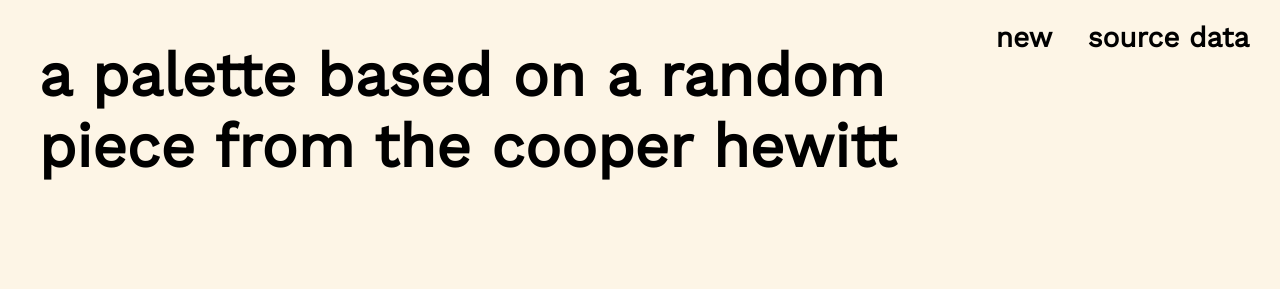
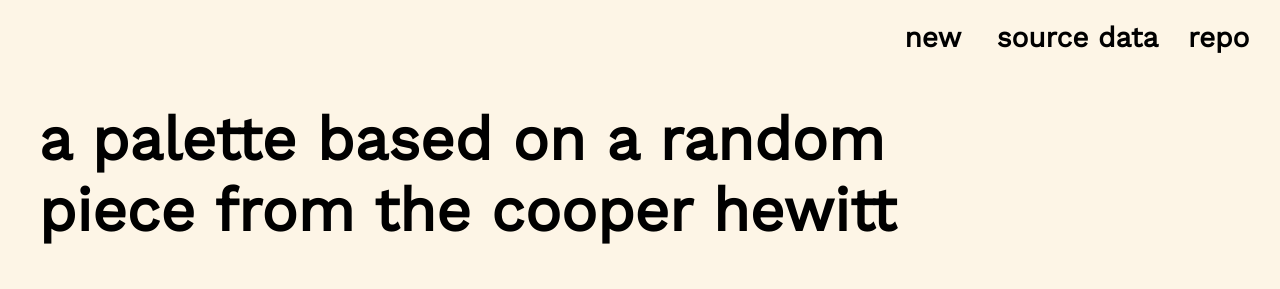
Before and after one commit to tolin478/web_javascript, a plain HTML site: page js_api_midterm/index.html in a window 1280 px wide. Drawn offline with nearby package versions, Linux system fonts and the light colour scheme; no server answers.

Commit message:
Add files via upload

```diff
--- a/js_api_midterm/index.html
+++ b/js_api_midterm/index.html
@@ -31,6 +31,7 @@
         text-align:center;
         margin-left:3vw;
         position:absolute;
+        margin-top:5vw;
       }
 
       h1{
@@ -116,6 +117,10 @@
         transition: .3s ease;
       }
 
+      #middlelink{
+        margin-right:2vw;
+      }
+
     </style>
 
   </head>
@@ -130,7 +135,8 @@
 
         <nav>
           <button onclick="refresh()">new</button>
-          <a href="https://collection.cooperhewitt.org/api/" target="_blank">source data</a>
+          <a id=middlelink href="https://collection.cooperhewitt.org/api/" target="_blank">source data</a>
+          <a href="https://github.com/tolin478/web_javascript_2020/tree/master/js_api_midterm" target="_blank">repo</a>
         </nav>
 
         <div class=colorblock id=firstcolor>
```
